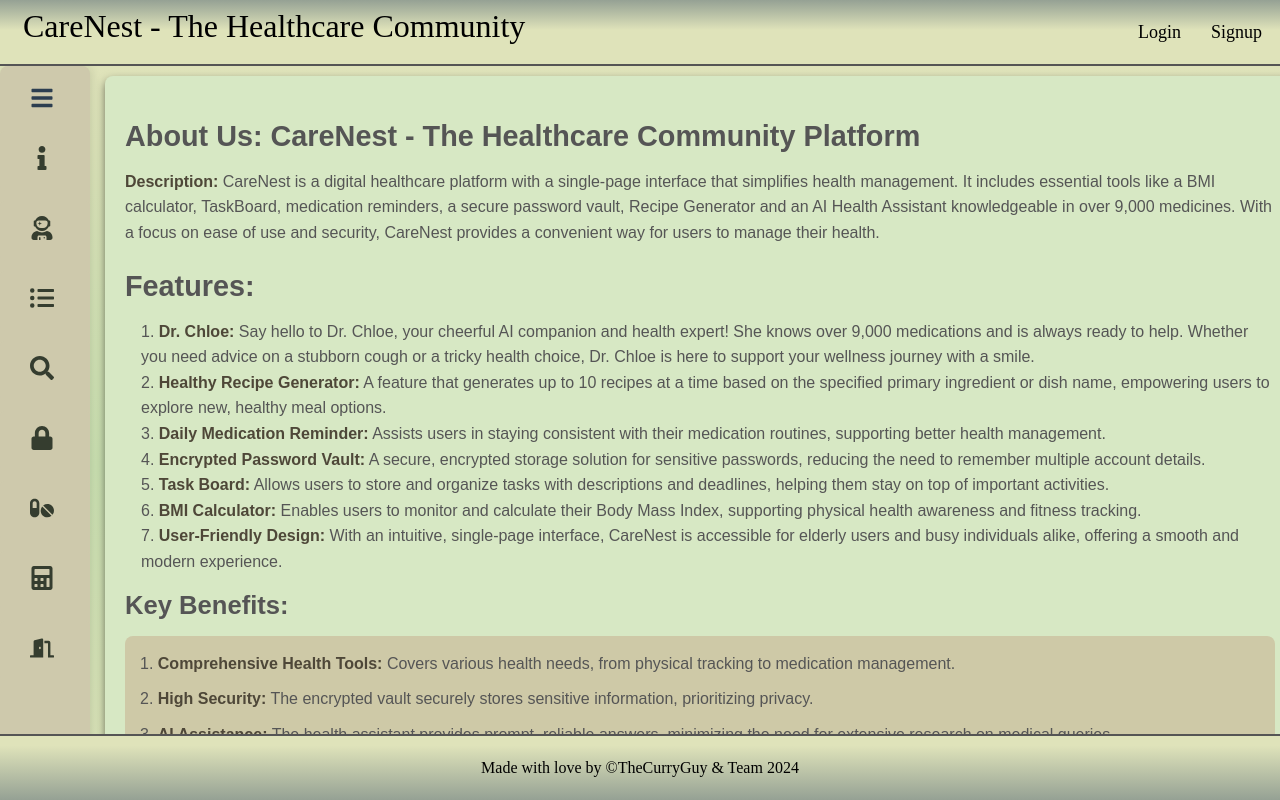
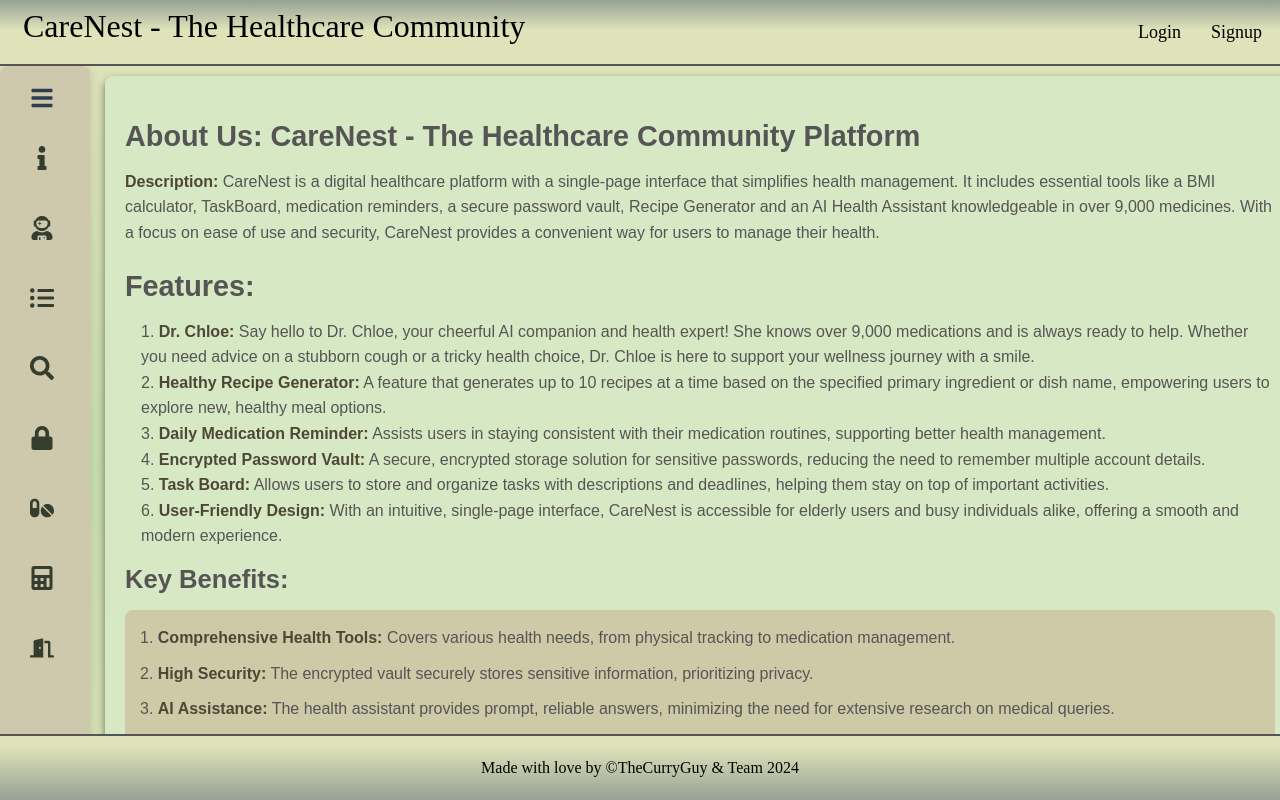
Before and after one commit to TheCurryGuy/CareNest, a React (Vite) app in the folder Client/: page /home in a window 1280 px wide. Built offline with nearby package versions, Linux system fonts and the light colour scheme; sample sign-in values are in the browser's storage.

Commit message:
Update About.jsx

```diff
--- a/Client/src/Components/Main Content Components/About.jsx
+++ b/Client/src/Components/Main Content Components/About.jsx
@@ -35,10 +35,6 @@ export default function About(){
             helping them stay on top of important activities.
           </li>
           <li>
-            <strong>BMI Calculator:</strong> Enables users to monitor and calculate their Body Mass Index, supporting
-            physical health awareness and fitness tracking.
-          </li>
-          <li>
             <strong>User-Friendly Design:</strong> With an intuitive, single-page interface, CareNest is accessible for
             elderly users and busy individuals alike, offering a smooth and modern experience.
           </li>
```
